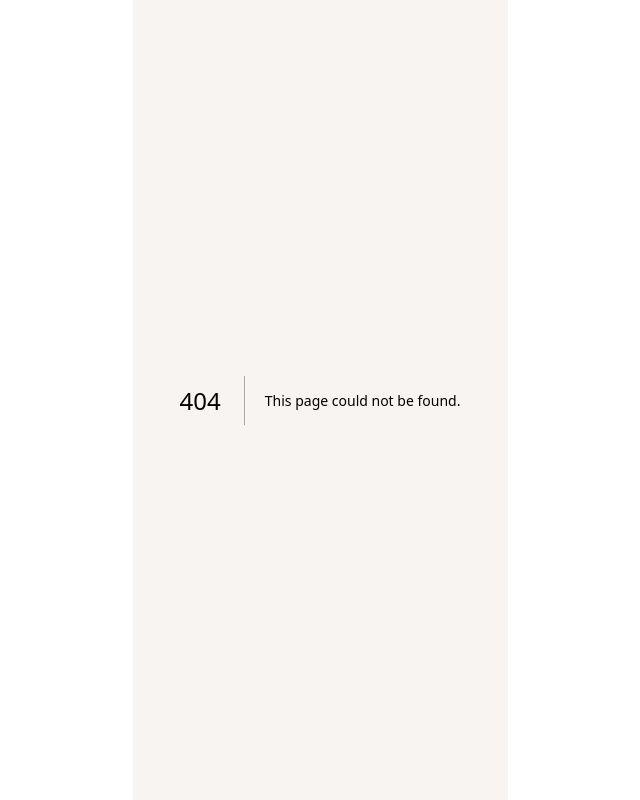
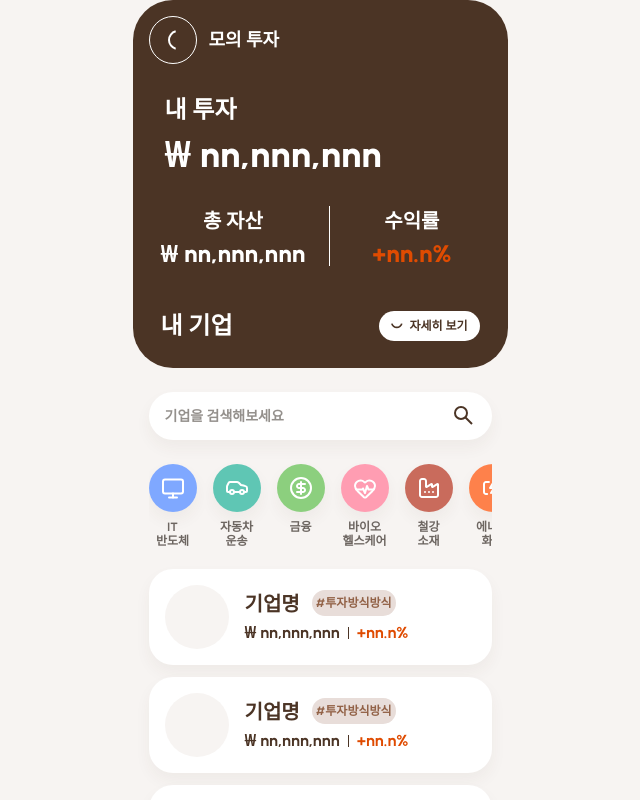
Before and after one commit to MJU-Capstone-Design-1/Jumoney-FE, a Next.js app: page /mockinvestment in a window 1280 px wide. Before the commit this address had no page. Shown: the whole page, without its empty margins (320-960 px from the left). Built offline with nearby package versions, Linux system fonts and the light colour scheme; a web font is replaced by a local one.

Commit message:
✨ Feat: 모의투자 페이지 구현

```diff
--- /dev/null
+++ b/src/app/(main)/mockinvestment/page.tsx
@@ -0,0 +1,43 @@
+'use client';
+
+import BackButtonField from '@/components/backButtonField';
+import { CompanyCard } from '@/features/mockinvestment/companyCard';
+import { CompanySearchInput } from '@/features/mockinvestment/companySearchInput';
+import { FieldButton, FieldType } from '@/features/mockinvestment/fieldButton';
+import MockInvestmentHeader from '@/features/mockinvestment/mockInvestmentHeader';
+
+const MockInvestmentPage = () => {
+  const displayFields: FieldType[] = [
+    'it',
+    'mobility',
+    'finance',
+    'bio',
+    'steal',
+    'energy',
+    'communication',
+    'staples',
+    'mechanic',
+    'utility',
+  ];
+  return (
+    <div className='flex h-screen w-full flex-col'>
+      <MockInvestmentHeader />
+      <div className='flex flex-col px-[1rem] py-[1.5rem]'>
+        <CompanySearchInput />
+        <div className='flex w-full gap-[1rem] overflow-x-auto pt-[1.5rem] whitespace-nowrap'>
+          {displayFields.map((field) => (
+            <FieldButton key={field} fieldType={field} />
+          ))}
+        </div>
+        <div className='flex w-full flex-col items-center justify-center gap-[0.75rem] pt-[1.25rem] pb-[0.875rem]'>
+          <CompanyCard />
+          <CompanyCard />
+          <CompanyCard />
+          <CompanyCard />
+        </div>
+      </div>
+    </div>
+  );
+};
+
+export default MockInvestmentPage;
--- a/src/features/mockinvestment/mockInvestmentHeader.tsx
+++ b/src/features/mockinvestment/mockInvestmentHeader.tsx
@@ -54,10 +54,10 @@ const MockInvestmentHeader = ({
       </div>
       {isExpanded && (
         <div className='flex w-full flex-col items-center justify-center gap-[0.75rem] pb-[0.5rem]'>
-          <CompanyCard />
-          <CompanyCard />
-          <CompanyCard />
-          <CompanyCard />
+          <CompanyCard showBadge={false} />
+          <CompanyCard showBadge={false} />
+          <CompanyCard showBadge={false} />
+          <CompanyCard showBadge={false} />
         </div>
       )}
     </div>
```
